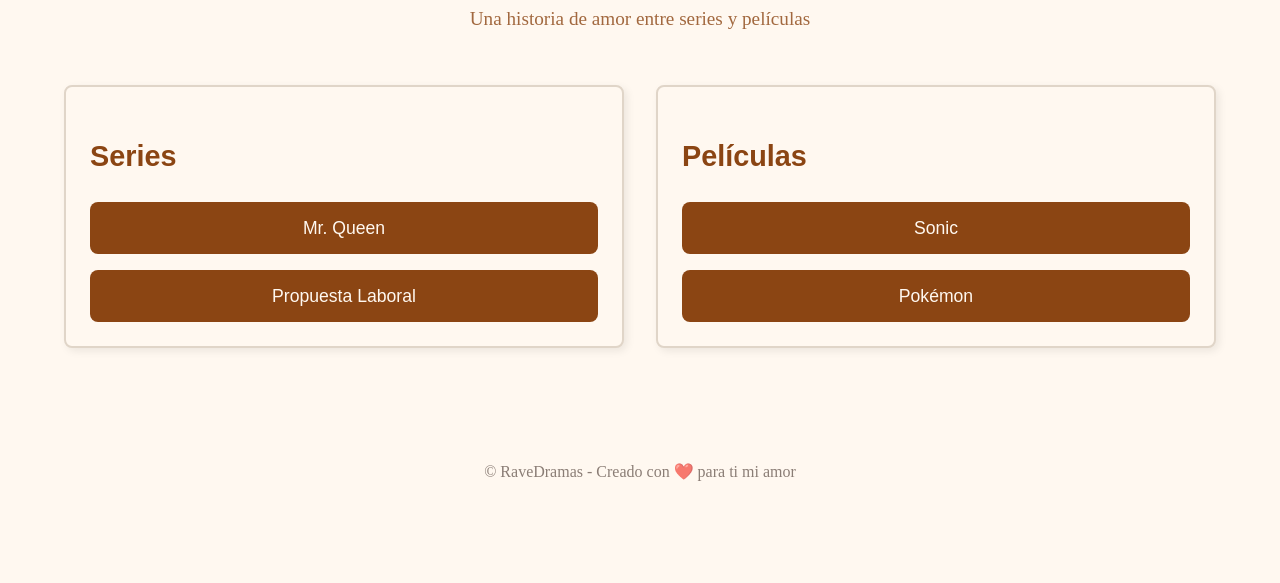
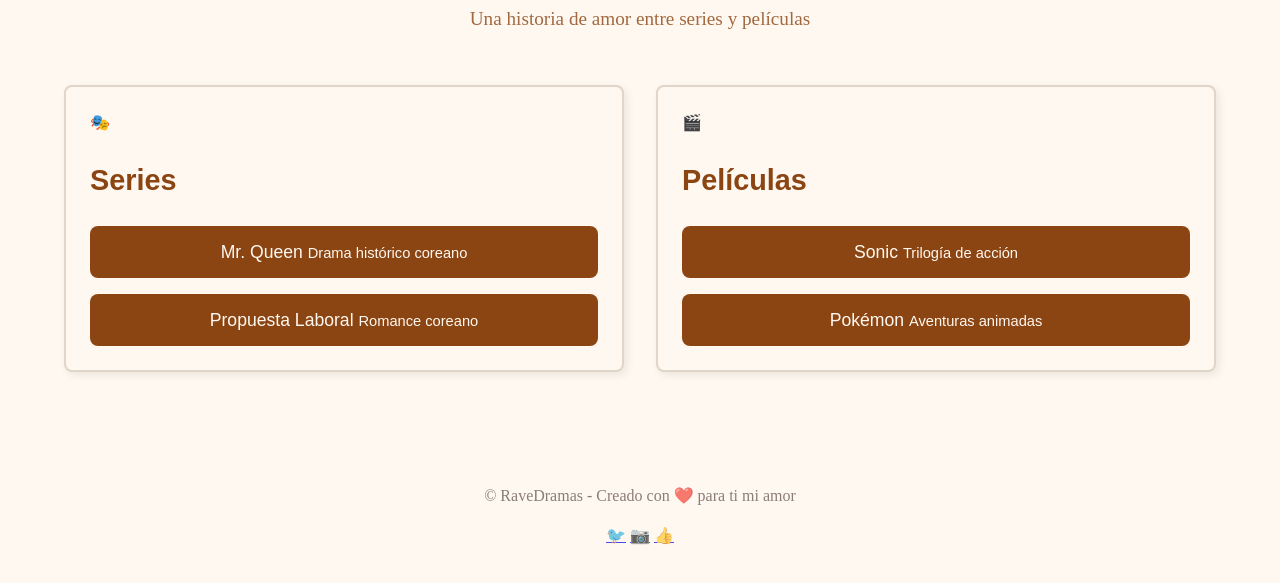
Before and after one commit to AaronLkz/ravedramas, a plain HTML site: page index.html in a window 1280 px wide. Shown: the part 111-694 px from the top of the page. Drawn offline with Linux system fonts and the light colour scheme; a web font is replaced by a local one.

Commit message:
Update index.html

```diff
--- a/index.html
+++ b/index.html
@@ -5,36 +5,61 @@
   <meta name="viewport" content="width=device-width, initial-scale=1.0">
   <title>RaveDramas - Aaron</title>
   <link rel="stylesheet" href="styles.css">
+  <meta name="description" content="Disfruta de tus series y películas favoritas en RaveDramas">
 </head>
 <body>
   <main>
-    <header>
+    <header class="home-header">
       <h1>RaveDramas</h1>
       <p class="subtitle">Una historia de amor entre series y películas</p>
+      <div class="decoration">
+        <div class="circle" style="--size: 30px; --color: #8B4513; --left: 20%; --top: 10%"></div>
+        <div class="circle" style="--size: 50px; --color: #A0522D; --left: 70%; --top: 30%"></div>
+        <div class="circle" style="--size: 40px; --color: #D2B48C; --left: 40%; --top: 80%"></div>
+      </div>
     </header>
 
     <div class="content-grid">
       <!-- Series -->
       <section class="content-card" style="--avarage-color: #8B4513">
+        <div class="card-icon">🎭</div>
         <h2>Series</h2>
         <div class="card-links">
-          <a href="series/mr-queen.html" class="content-link">Mr. Queen</a>
-          <a href="series/propuesta-laboral.html" class="content-link">Propuesta Laboral</a>
+          <a href="series/mr-queen.html" class="content-link">
+            <span>Mr. Queen</span>
+            <small>Drama histórico coreano</small>
+          </a>
+          <a href="series/propuesta-laboral.html" class="content-link">
+            <span>Propuesta Laboral</span>
+            <small>Romance coreano</small>
+          </a>
         </div>
       </section>
 
       <!-- Películas -->
       <section class="content-card" style="--avarage-color: #A0522D">
+        <div class="card-icon">🎬</div>
         <h2>Películas</h2>
         <div class="card-links">
-          <a href="peliculas/sonic.html" class="content-link">Sonic</a>
-          <a href="peliculas/pokemon.html" class="content-link">Pokémon</a>
+          <a href="peliculas/sonic.html" class="content-link">
+            <span>Sonic</span>
+            <small>Trilogía de acción</small>
+          </a>
+          <a href="peliculas/pokemon.html" class="content-link">
+            <span>Pokémon</span>
+            <small>Aventuras animadas</small>
+          </a>
         </div>
       </section>
     </div>
 
     <footer>
       <p>© RaveDramas - Creado con ❤️ para ti mi amor</p>
+      <div class="social-links">
+        <a href="#" aria-label="Twitter">🐦</a>
+        <a href="#" aria-label="Instagram">📷</a>
+        <a href="#" aria-label="Facebook">👍</a>
+      </div>
     </footer>
   </main>
   <script src="script.js"></script>
```
